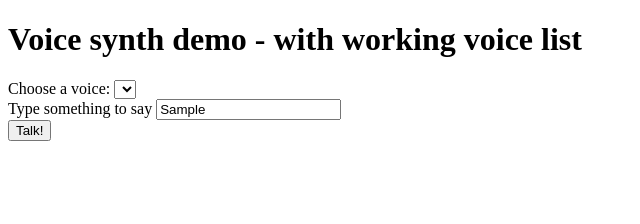
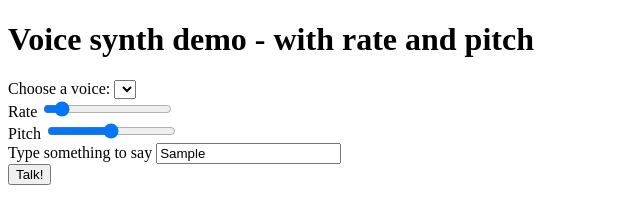
Before and after one commit to NigeAtAnd/voicesynth1, a website: page index.html in a window 1280 px wide. Both pictures are taken after typing "Sample" into the empty fields and a click on the input "Talk!". Shown: the whole page, without its empty margins (0-640 px from the left). Drawn offline with Linux system fonts and the light colour scheme.

Commit message:
With rate and pitch

```diff
--- a/index.html
+++ b/index.html
@@ -7,11 +7,19 @@
   </head>
 
   <body>
-    <h1>Voice synth demo - with working voice list</h1>
+    <h1>Voice synth demo - with rate and pitch</h1>
     <form action="javascript:say()">
       <div>
         <label for="voiceselect">Choose a voice:</label>
         <select id="voiceselect"></select>
+      </div>
+      <div>
+        <label for="rate">Rate</label>
+        <input type="range" id="rate" min="0.1" max="10.0" step="0.1" value="1.0">
+      </div>
+      <div>
+        <label for="rate">Pitch</label>
+        <input type="range" id="pitch" min="0" max="2" step="0.1" value="1.0">
       </div>
       <div>
         <label for="speechinput">Type something to say</label>
--- a/index.js
+++ b/index.js
@@ -7,12 +7,16 @@ function getVoiceByName(name) {
 function say() {
   const thingToSay = document.getElementById('speechinput').value;
   const selectedVoice = document.getElementById('voiceselect').selectedOptions[0];
+  const rate = document.getElementById('rate').value;
+  const pitch = document.getElementById('pitch').value;
 
   const utterance = new SpeechSynthesisUtterance(thingToSay);
 
   // Two ways of setting the voice!
   //utterance.lang = selectedVoice.getAttribute('data-lang');
   utterance.voice = getVoiceByName(selectedVoice.getAttribute('data-name'));
+  utterance.rate = rate;
+  utterance.pitch = pitch;
 
   window.speechSynthesis.speak(utterance);
 }
```
